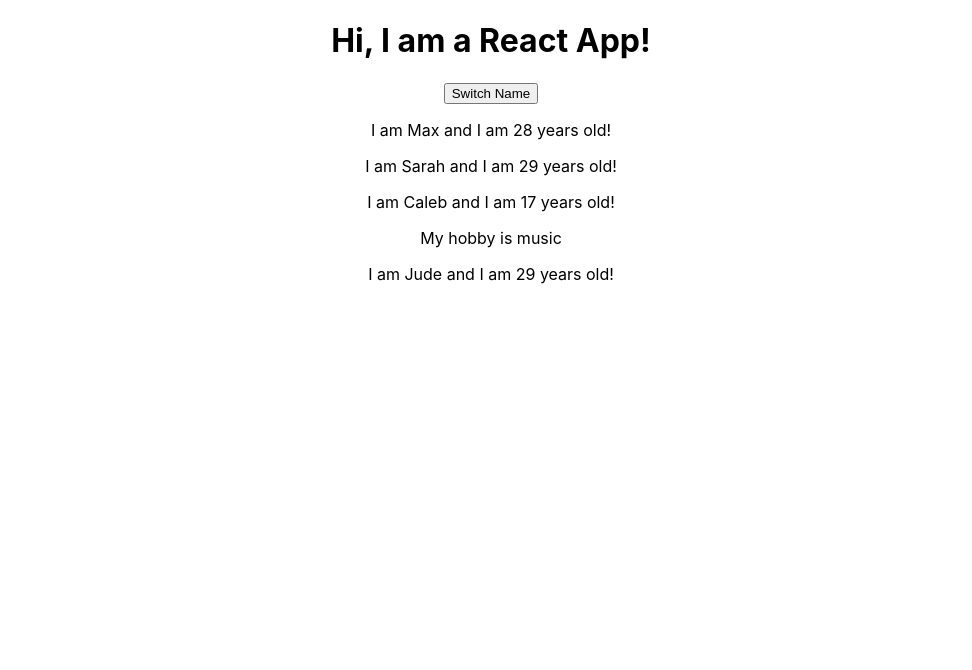
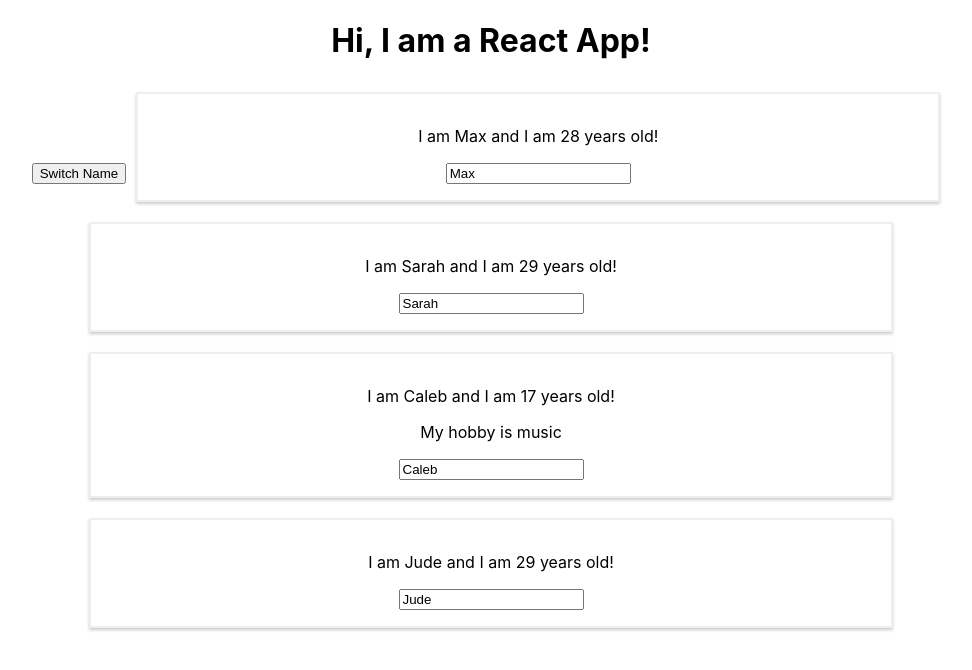
Before and after one commit to afnikitina/react-complete, a React (Create React App) app: page / in a window 1280 px wide. Shown: the top 670 px of the page, without its empty margins (149-1121 px from the left). Built offline with nearby package versions, Linux system fonts and the light colour scheme.

Commit message:
Modified Person.js by importing the newly created css file

```diff
--- a/src/Person/Person.js
+++ b/src/Person/Person.js
@@ -1,10 +1,12 @@
 import React from 'react';
+import './Person.css';
 
 const person = (props) => {
     return (
-        <div>
+        <div className="Person">
             <p onClick={props.click}>I am {props.name} and I am {props.age} years old!</p>
             <p>{props.children}</p>
+            <input type="text" onChange={props.changed} value={props.name} />
         </div>
     );
 };
```
